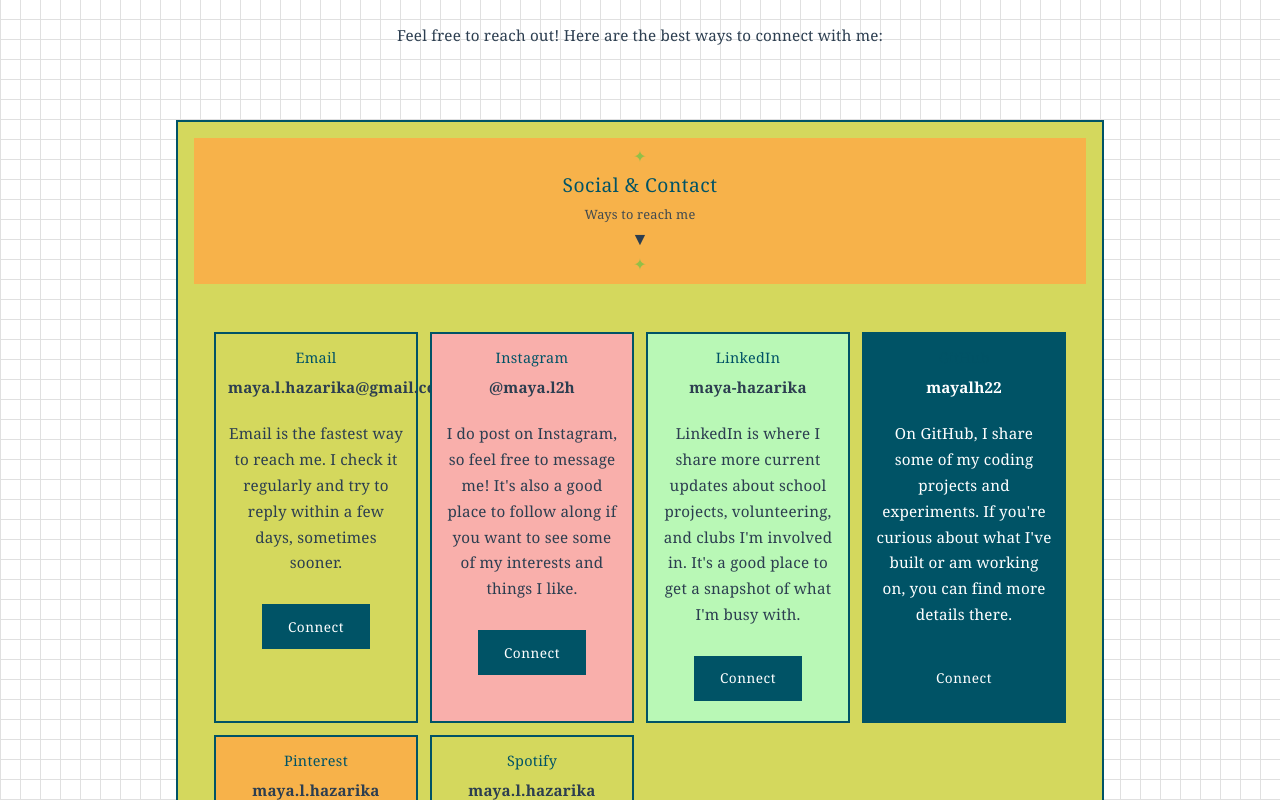
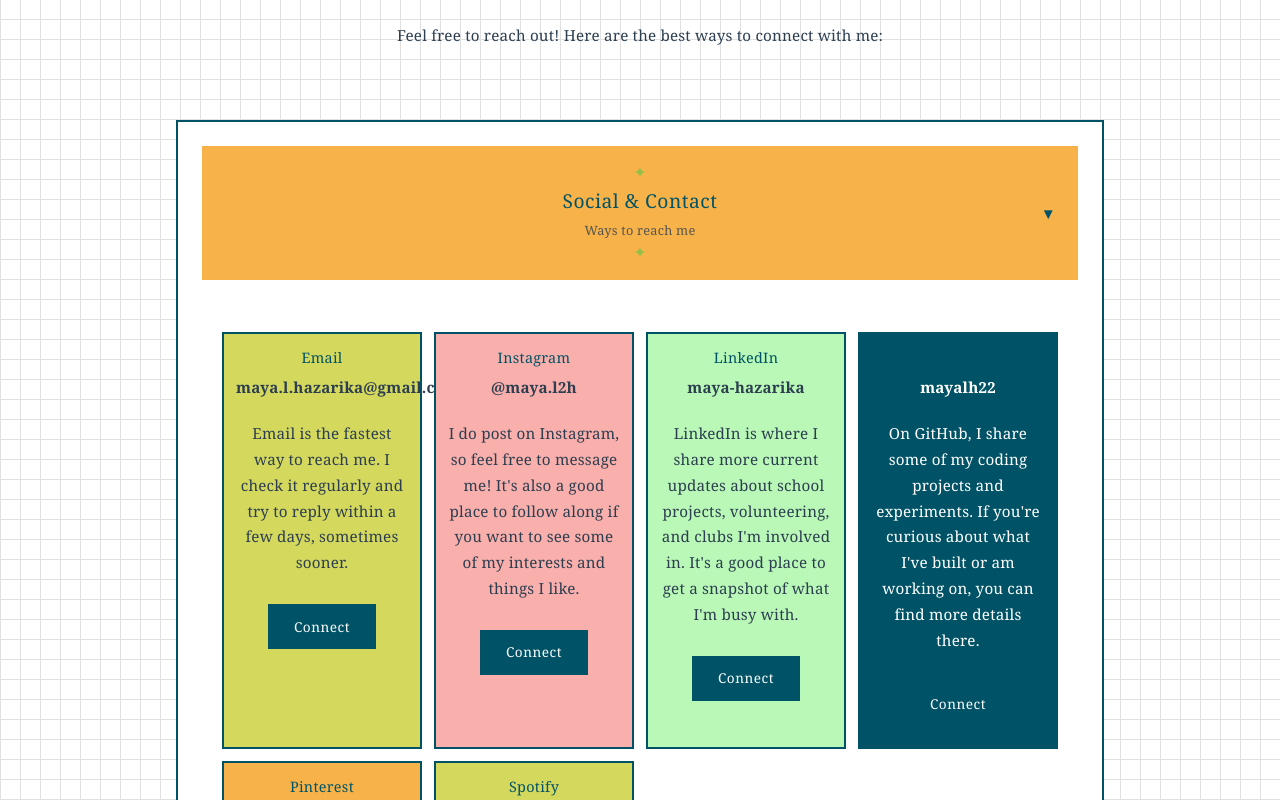
Before and after one commit to mayalh22/maya-site, a Next.js app: page /contact in a window 1280 px wide. Shown: the part 400-1200 px from the top of the page. Built offline with nearby package versions, Linux system fonts and the light colour scheme.

Commit message:
reformmatted grid scrolling system

```diff
--- a/app/layout.jsx
+++ b/app/layout.jsx
@@ -1,3 +1,4 @@
+// app/layout.jsx
 export const metadata = {
   title: 'Maya Hazarika',
   description: 'Personal website of Maya Hazarika',
@@ -11,11 +12,9 @@ import Header from '@/components/Header';
 export default function RootLayout({ children }) {
   return (
     <html lang="en">
-      <head>
-        <link rel="preconnect" href="https://fonts.googleapis.com" />
-        <link rel="preconnect" href="https://fonts.gstatic.com" crossOrigin="anonymous" />
-        <link href="https://fonts.googleapis.com/css2?family=Roboto:wght@300;400;500;600;700&display=swap" rel="stylesheet" />
-      </head>
+<head>
+  <meta charSet="utf-8" />
+</head>
       <body>
         <Header />
         <main>{children}</main>
--- a/components/Section.jsx
+++ b/components/Section.jsx
@@ -4,36 +4,24 @@ import { useState } from 'react';
 export default function Section({
   title,
   subtitle,
-  colorVar = 'var(--yellow)',
   defaultOpen = true,
   children,
   id
 }) {
   const [open, setOpen] = useState(defaultOpen);
 
-  // decide whether the provided colorVar should use light or dark text
-  const darkBgVars = ['var(--teal)'];
-  const isDark = darkBgVars.includes(colorVar);
-
-  const wrapperStyle = {
-    backgroundColor: colorVar,
-    color: isDark ? 'var(--text-light)' : 'var(--text-dark)',
-    padding: '1rem',
-    marginBottom: '1.5rem',
-  };
-
   return (
-    <section className="section-wrapper" id={id} style={wrapperStyle}>
-      <div className={`section-header`} onClick={() => setOpen(!open)} style={{ cursor: 'pointer', display: 'flex', justifyContent: 'space-between', alignItems: 'center', padding: '0.25rem 0.5rem' }}>
+    <section className="section-wrapper" id={id}>
+      <div className="section-header" onClick={() => setOpen(!open)}>
         <div>
-          <h2 style={{ margin: 0 }}>{title}</h2>
-          {subtitle && <small style={{ opacity: 0.9 }}>{subtitle}</small>}
+          <h2>{title}</h2>
+          {subtitle && <small>{subtitle}</small>}
         </div>
-        <div style={{ fontSize: '1.1rem', fontWeight: '700' }}>{open ? '▼' : '►'}</div>
+        <div className="section-toggle">{open ? '▼' : '►'}</div>
       </div>
 
       {open && (
-        <div className="section-body" style={{ marginTop: '0.75rem' }}>
+        <div className="section-body">
           {children}
         </div>
       )}
```
